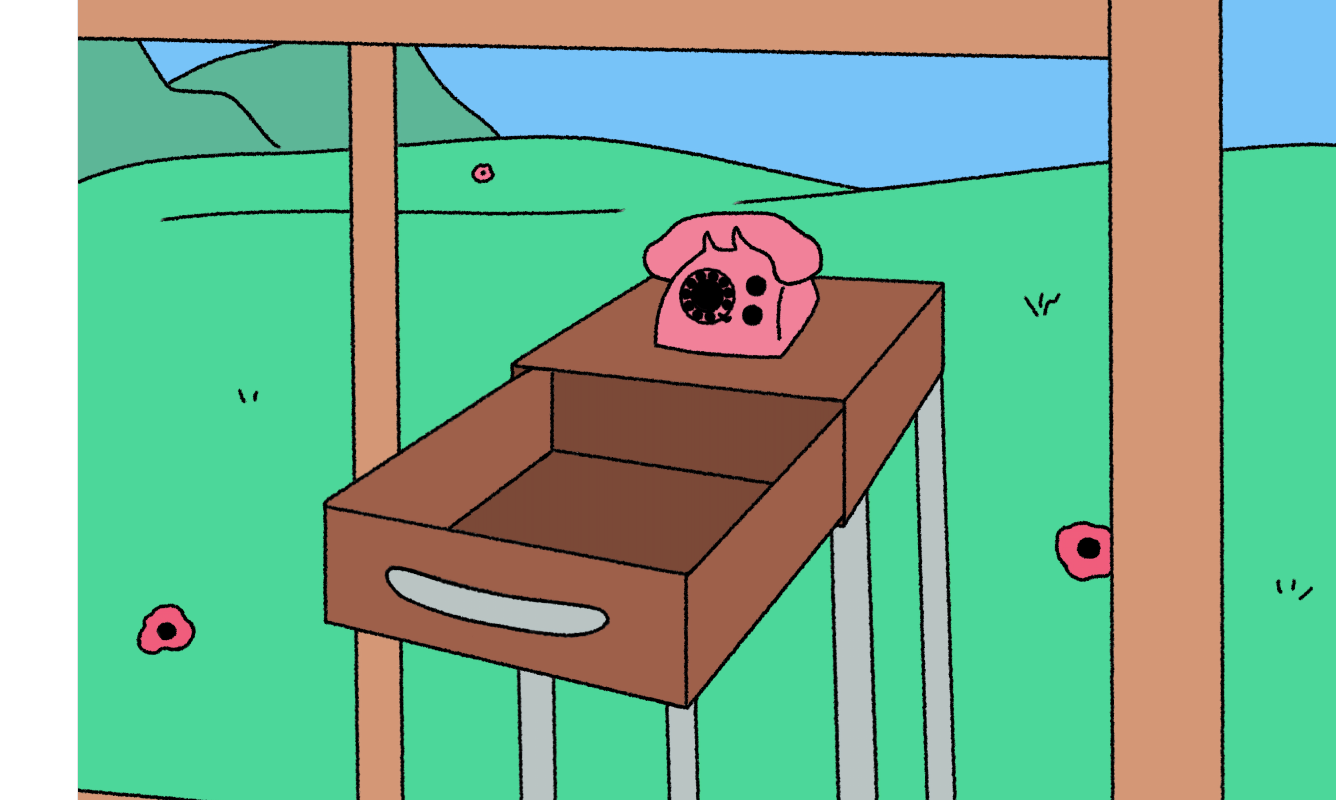
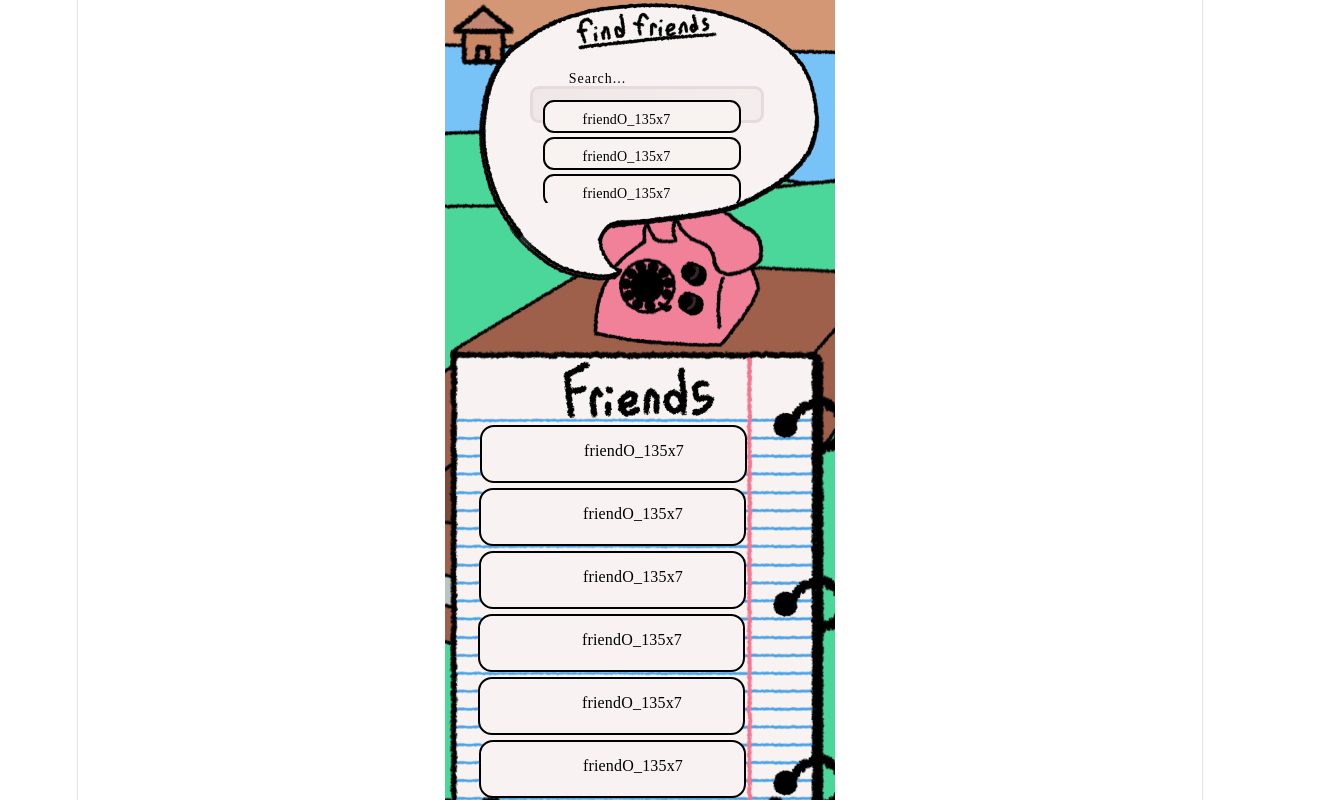
Before and after one commit to AliDAndrea/sugokuSudoku, a React (Vite) app in the folder Sugoku-Sudoku/: page /friends in a window 1280 px wide. Shown: the top 800 px of the page, 1336 px wide, since content can reach past the window. Built offline with nearby package versions, Linux system fonts and the light colour scheme.

Commit message:
friendStyling

```diff
--- a/Sugoku-Sudoku/src/FriendsPage.jsx
+++ b/Sugoku-Sudoku/src/FriendsPage.jsx
@@ -3,149 +3,154 @@ import * as images from './figmages/index.js'
 
 export default function FriendManagement() {
   return (
-    <div className="min-w-screen min-h-screen overflow-hidden">
+    <div style={{backgroundColor: '#fff', width: '100%', maxWidth: '390px', aspectRatio: '390 / 844', position: 'relative', overflow: 'hidden', margin: '0 auto',}}>
       <img
         src={images.BgFriends}
-        className="w-[1258px] h-full absolute -left-[427px] top-0 max-w-none"
+        style={{ width: '1258px', height: '100%', position: 'absolute', left: '-427px', top: '0', maxWidth: 'none' }}
         alt="bgDeco"
       />
-      <div className="w-[417px] h-[525px] absolute -left-[3px] top-[345px]">
+      <div style={{ width: '417px', height: '525px', position: 'absolute', left: '-3px', top: '345px' }}>
         <img
           src={images.FriendsPage}
-          className="w-[417px] h-[525px] absolute left-0 -top-0 max-w-none"
+          style={{ width: '417px', height: '525px', position: 'absolute', left: '0', top: '-0', maxWidth: 'none' }}
           alt="FriendsPage"
         />
         <img
           src={images.Arrowright}
-          className="w-[51px] h-[63px] absolute left-[316px] top-[449px] max-w-none"
+          style={{ width: '51px', height: '63px', position: 'absolute', right: '11%', top: '449px', maxWidth: 'none' }}
           alt="PageRight"
         />
         <img
           src={images.Arrowleft}
-          className="w-[51px] h-[63px] absolute left-[67px] top-[449px] max-w-none"
+          style={{ width: '51px', height: '63px', position: 'absolute', left: '2.5%', top: '449px', maxWidth: 'none' }}
           alt="PageLeft"
         />
       </div>
       <img
         src={images.PhoneButton}
-        className="w-7 h-[27px] absolute left-[235px] top-[271px] max-w-none"
+        style={{ width: '28px', height: '27px', position: 'absolute', left: '235px', top: '260px', maxWidth: 'none' }}
         alt="Untitled77_20260904152000 1"
       />
-      <div className="w-[263px] h-[54px] absolute left-[35px] top-[425px]">
-        <div className="rounded-[14px] border-2 border-[#000] bg-[#F8F3F2] w-[263px] h-[54px] absolute left-0 top-0"></div>
-        <div className="w-[38px] h-[38px] absolute left-2.5 top-2"></div>
-        <div className="w-[38px] h-[38px] absolute left-[209px] top-2"></div>
-        <p className="flex flex-col justify-center text-[#000] font-piedra text-lg w-[200px] h-[22px] absolute left-[54px] top-[15px]">
+      <img
+        src={images.PhoneButton}
+        style={{ width: '28px', height: '27px', position: 'absolute', left: '232px', top: '290px', maxWidth: 'none' }}
+        alt="Untitled77_20260904152000 1"
+      />
+      <div style={{ width: '263px', height: '54px', position: 'absolute', left: '35px', top: '425px' }}>
+        <div style={{ borderRadius: '14px', border: '2px solid #000', backgroundColor: '#F8F3F2', width: '263px', height: '54px', position: 'absolute', left: '0', top: '0' }}></div>
+        <div style={{ width: '38px', height: '38px', position: 'absolute', left: '2.5px', top: '2px' }}></div>
+        <div style={{ width: '38px', height: '38px', position: 'absolute', left: '209px', top: '2px' }}></div>
+        <p style={{ display: 'flex', flexDirection: 'column', justifyContent: 'center', color: '#000', fontFamily: 'Piedra', fontSize: '16px', width: '200px', height: '22px', position: 'absolute', left: '54px', top: '15px' }}>
           friendO_135x7
         </p>
       </div>
-      <div className="w-[263px] h-[54px] absolute left-[34px] top-[551px]">
-        <div className="rounded-[14px] border-2 border-[#000] bg-[#F8F3F2] w-[263px] h-[54px] absolute left-0 top-0"></div>
-        <div className="w-[38px] h-[38px] absolute left-2.5 top-2"></div>
-        <div className="w-[38px] h-[38px] absolute left-[209px] top-2"></div>
-        <p className="flex flex-col justify-center text-[#000] font-piedra text-lg w-[200px] h-[22px] absolute left-[54px] top-[15px]">
+      <div style={{ width: '263px', height: '54px', position: 'absolute', left: '34px', top: '551px' }}>
+        <div style={{ borderRadius: '14px', border: '2px solid #000', backgroundColor: '#F8F3F2', width: '263px', height: '54px', position: 'absolute', left: '0', top: '0' }}></div>
+        <div style={{ width: '38px', height: '38px', position: 'absolute', left: '2.5px', top: '2px' }}></div>
+        <div style={{ width: '38px', height: '38px', position: 'absolute', left: '209px', top: '2px' }}></div>
+        <p style={{ display: 'flex', flexDirection: 'column', justifyContent: 'center', color: '#000', fontFamily: 'Piedra', fontSize: '16px', width: '200px', height: '22px', position: 'absolute', left: '54px', top: '15px' }}>
           friendO_135x7
         </p>
       </div>
-      <div className="w-[263px] h-[54px] absolute left-[33px] top-[677px]">
-        <div className="rounded-[14px] border-2 border-[#000] bg-[#F8F3F2] w-[263px] h-[54px] absolute left-0 top-0"></div>
-        <div className="w-[38px] h-[38px] absolute left-2.5 top-2"></div>
-        <div className="w-[38px] h-[38px] absolute left-[209px] top-2"></div>
-        <p className="flex flex-col justify-center text-[#000] font-piedra text-lg w-[200px] h-[22px] absolute left-[54px] top-[15px]">
+      <div style={{ width: '263px', height: '54px', position: 'absolute', left: '33px', top: '677px' }}>
+        <div style={{ borderRadius: '14px', border: '2px solid #000', backgroundColor: '#F8F3F2', width: '263px', height: '54px', position: 'absolute', left: '0', top: '0' }}></div>
+        <div style={{ width: '38px', height: '38px', position: 'absolute', left: '2.5px', top: '2px' }}></div>
+        <div style={{ width: '38px', height: '38px', position: 'absolute', left: '209px', top: '2px' }}></div>
+        <p style={{ display: 'flex', flexDirection: 'column', justifyContent: 'center', color: '#000', fontFamily: 'Piedra', fontSize: '16px', width: '200px', height: '22px', position: 'absolute', left: '54px', top: '15px' }}>
           friendO_135x7
         </p>
       </div>
-      <div className="w-[263px] h-[54px] absolute left-[34px] top-[488px]">
-        <div className="rounded-[14px] border-2 border-[#000] bg-[#F8F3F2] w-[263px] h-[54px] absolute left-0 top-0"></div>
-        <div className="w-[38px] h-[38px] absolute left-2.5 top-2"></div>
-        <div className="w-[38px] h-[38px] absolute left-[209px] top-2"></div>
-        <p className="flex flex-col justify-center text-[#000] font-piedra text-lg w-[200px] h-[22px] absolute left-[54px] top-[15px]">
+      <div style={{ width: '263px', height: '54px', position: 'absolute', left: '34px', top: '488px' }}>
+        <div style={{ borderRadius: '14px', border: '2px solid #000', backgroundColor: '#F8F3F2', width: '263px', height: '54px', position: 'absolute', left: '0', top: '0' }}></div>
+        <div style={{ width: '38px', height: '38px', position: 'absolute', left: '2.5px', top: '2px' }}></div>
+        <div style={{ width: '38px', height: '38px', position: 'absolute', left: '209px', top: '2px' }}></div>
+        <p style={{ display: 'flex', flexDirection: 'column', justifyContent: 'center', color: '#000', fontFamily: 'Piedra', fontSize: '16px', width: '200px', height: '22px', position: 'absolute', left: '54px', top: '15px' }}>
           friendO_135x7
         </p>
       </div>
-      <div className="w-[263px] h-[54px] absolute left-[33px] top-[614px]">
-        <div className="rounded-[14px] border-2 border-[#000] bg-[#F8F3F2] w-[263px] h-[54px] absolute left-0 top-0"></div>
-        <div className="w-[38px] h-[38px] absolute left-2.5 top-2"></div>
-        <div className="w-[38px] h-[38px] absolute left-[209px] top-2"></div>
-        <p className="flex flex-col justify-center text-[#000] font-piedra text-lg w-[200px] h-[22px] absolute left-[54px] top-[15px]">
+      <div style={{ width: '263px', height: '54px', position: 'absolute', left: '33px', top: '614px' }}>
+        <div style={{ borderRadius: '14px', border: '2px solid #000', backgroundColor: '#F8F3F2', width: '263px', height: '54px', position: 'absolute', left: '0', top: '0' }}></div>
+        <div style={{ width: '38px', height: '38px', position: 'absolute', left: '2.5px', top: '2px' }}></div>
+        <div style={{ width: '38px', height: '38px', position: 'absolute', left: '209px', top: '2px' }}></div>
+        <p style={{ display: 'flex', flexDirection: 'column', justifyContent: 'center', color: '#000', fontFamily: 'Piedra', fontSize: '16px', width: '200px', height: '22px', position: 'absolute', left: '54px', top: '15px' }}>
           friendO_135x7
         </p>
       </div>
-      <div className="w-[263px] h-[54px] absolute left-8 top-[740px]">
-        <div className="rounded-[14px] border-2 border-[#000] bg-[#F8F3F2] w-[263px] h-[54px] absolute left-0 top-0"></div>
-        <div className="w-[38px] h-[38px] absolute left-2.5 top-2"></div>
-        <div className="w-[38px] h-[38px] absolute left-[209px] top-2"></div>
-        <p className="flex flex-col justify-center text-[#000] font-piedra text-lg w-[200px] h-[22px] absolute left-[54px] top-[15px]">
+      <div style={{ width: '263px', height: '54px', position: 'absolute', left: '34px', top: '740px' }}>
+        <div style={{ borderRadius: '14px', border: '2px solid #000', backgroundColor: '#F8F3F2', width: '263px', height: '54px', position: 'absolute', left: '0', top: '0' }}></div>
+        <div style={{ width: '38px', height: '38px', position: 'absolute', left: '2.5px', top: '2px' }}></div>
+        <div style={{ width: '38px', height: '38px', position: 'absolute', left: '209px', top: '2px' }}></div>
+        <p style={{ display: 'flex', flexDirection: 'column', justifyContent: 'center', color: '#000', fontFamily: 'Piedra', fontSize: '16px', width: '200px', height: '22px', position: 'absolute', left: '54px', top: '15px' }}>
           friendO_135x7
         </p>
       </div>
-      <div className="w-[352px] h-[282px] absolute left-[29px] top-0">
+      <div style={{ width: '352px', height: '282px', position: 'absolute', left: '29px', top: '0' }}>
         <img
           src={images.FriendRequests}
-          className="w-[352px] h-[282px] absolute left-0 top-0 max-w-none"
+          style={{ width: '352px', height: '282px', position: 'absolute', left: '0', top: '0', maxWidth: 'none' }}
           alt="FriendRequests"
         />
-        <div className="flex pt-1 pr-3 pb-[18px] pl-3 flex-col items-start gap-2 w-[218px] h-[125px] absolute left-[59px] top-[63px] overflow-hidden">
-          <div className="w-[194px] h-[29px] relative">
-            <div className="rounded-[11px] border-2 border-[#000] bg-[#F8F3F1] w-[194px] h-[29px] absolute left-0 top-0"></div>
-            <div className="w-5 h-5 absolute left-[5px] top-1"></div>
-            <div className="w-5 h-5 absolute left-[167px] top-[5px]"></div>
-            <p className="flex flex-col justify-center text-[#000] font-piedra text-sm w-[107px] h-3 absolute left-[30px] top-[9px]">
+        <div style={{ display: 'flex', paddingTop: '4px', paddingRight: '12px', paddingBottom: '72px', paddingLeft: '12px', flexDirection: 'column', alignItems: 'flex-start', gap: '8px', width: '218px', height: '125px', position: 'absolute', left: '59px', top: '63px', overflow: 'hidden' }}>
+          <div style={{ width: '194px', height: '29px', position: 'relative' }}>
+            <div style={{ borderRadius: '11px', border: '2px solid #000', backgroundColor: '#F8F3F1', width: '194px', height: '29px', position: 'absolute', left: '0', top: '0' }}></div>
+            <div style={{ width: '5px', height: '5px', position: 'absolute', left: '5px', top: '1px' }}></div>
+            <div style={{ width: '5px', height: '5px', position: 'absolute', left: '167px', top: '5px' }}></div>
+            <p style={{ display: 'flex', flexDirection: 'column', justifyContent: 'center', color: '#000', fontFamily: 'Piedra', fontSize: '14px', width: '107px', height: '22px', position: 'absolute', left: '30px', top: '9px' }}>
               friendO_135x7
             </p>
           </div>
-          <div className="w-[194px] h-[29px] relative">
-            <div className="rounded-[11px] border-2 border-[#000] bg-[#F8F3F1] w-[194px] h-[29px] absolute left-0 top-0"></div>
-            <div className="w-5 h-5 absolute left-[5px] top-1"></div>
-            <div className="w-5 h-5 absolute left-[167px] top-1"></div>
-            <p className="flex flex-col justify-center text-[#000] font-piedra text-sm w-[107px] h-3 absolute left-[30px] top-[9px]">
+          <div style={{ width: '194px', height: '29px', position: 'relative' }}>
+            <div style={{ borderRadius: '11px', border: '2px solid #000', backgroundColor: '#F8F3F1', width: '194px', height: '29px', position: 'absolute', left: '0', top: '0' }}></div>
+            <div style={{ width: '5px', height: '5px', position: 'absolute', left: '5px', top: '1px' }}></div>
+            <div style={{ width: '5px', height: '5px', position: 'absolute', left: '167px', top: '5px' }}></div>
+            <p style={{ display: 'flex', flexDirection: 'column', justifyContent: 'center', color: '#000', fontFamily: 'Piedra', fontSize: '14px', width: '107px', height: '22px', position: 'absolute', left: '30px', top: '9px' }}>
               friendO_135x7
             </p>
           </div>
-          <div className="w-[194px] h-[29px] relative">
-            <div className="rounded-[11px] border-2 border-[#000] bg-[#F8F3F1] w-[194px] h-[29px] absolute left-0 top-0"></div>
-            <div className="w-5 h-5 absolute left-[5px] top-1"></div>
-            <div className="w-5 h-5 absolute left-[167px] top-1"></div>
-            <p className="flex flex-col justify-center text-[#000] font-piedra text-sm w-[107px] h-3 absolute left-[30px] top-[9px]">
+          <div style={{ width: '194px', height: '29px', position: 'relative' }}>
+            <div style={{ borderRadius: '11px', border: '2px solid #000', backgroundColor: '#F8F3F1', width: '194px', height: '29px', position: 'absolute', left: '0', top: '0' }}></div>
+            <div style={{ width: '5px', height: '5px', position: 'absolute', left: '5px', top: '1px' }}></div>
+            <div style={{ width: '5px', height: '5px', position: 'absolute', left: '167px', top: '5px' }}></div>
+            <p style={{ display: 'flex', flexDirection: 'column', justifyContent: 'center', color: '#000', fontFamily: 'Piedra', fontSize: '14px', width: '107px', height: '22px', position: 'absolute', left: '30px', top: '9px' }}>
               friendO_135x7
             </p>
           </div>
         </div>
       </div>
-      <div className="w-[356px] h-[283px] absolute left-[29px] top-0">
+      <div style={{ width: '356px', height: '283px', position: 'absolute', left: '29px', top: '0' }}>
         <img
           src={images.FindFriends}
-          className="w-[356px] h-[283px] absolute left-0 top-0 max-w-none"
+          style={{ width: '356px', height: '283px', position: 'absolute', left: '0', top: '0', maxWidth: 'none' }}
           alt="FindFriends"
         />
-        <div className="w-[228px] h-[31px] absolute left-14 top-[55px]">
-          <div className="rounded-[9px] border-[3px] border-[#E5DBDB] bg-linear-[90deg,rgba(221,211,209,0.34)0%,rgba(234,225,223,0.34)100%] w-[228px] h-[31px] absolute left-0 top-[31px]"></div>
-          <p className="text-[#000] font-piedra text-xs w-[109px] h-[11px] absolute left-[13px] top-[11px] tracking-[0.07em]">
+        <div style={{ width: '228px', height: '31px', position: 'absolute', left: '56px', top: '55px' }}>
+          <div style={{ borderRadius: '9px', border: '3px solid #E5DBDB', background: 'linear-gradient(90deg, rgba(221,211,209,0.34) 0%, rgba(234,225,223,0.34) 100%)', width: '228px', height: '31px', position: 'absolute', left: '0', top: '31px' }}></div>
+          <p style={{ color: '#000', fontFamily: 'Piedra', fontSize: '14px', width: '109px', height: '11px', position: 'absolute', left: '13px', top: '11px', letterSpacing: '0.07em' }}>
             Search...
           </p>
         </div>
-        <div className="flex pt-1 pr-3 pb-0 pl-3 flex-col justify-end items-start gap-2 w-[218px] h-[104px] absolute left-[57px] top-[95px] overflow-hidden">
-          <div className="w-[194px] h-[29px] relative">
-            <div className="rounded-[11px] border-2 border-[#000] bg-[#F8F3F1] w-[194px] h-[29px] absolute left-0 top-0"></div>
-            <div className="w-5 h-5 absolute left-[5px] top-1"></div>
-            <div className="w-5 h-5 absolute left-[167px] top-[5px]"></div>
-            <p className="flex flex-col justify-center text-[#000] font-piedra text-sm w-[107px] h-3 absolute left-[30px] top-[9px]">
+        <div style={{ display: 'flex', paddingTop: '4px', paddingRight: '12px', paddingBottom: '0', paddingLeft: '12px', flexDirection: 'column', justifyContent: 'flex-end', alignItems: 'flex-start', gap: '8px', width: '218px', height: '104px', position: 'absolute', left: '57px', top: '95px', overflow: 'hidden' }}>
+          <div style={{ width: '194px', height: '29px', position: 'relative' }}>
+            <div style={{ borderRadius: '11px', border: '2px solid #000', backgroundColor: '#F8F3F1', width: '194px', height: '29px', position: 'absolute', left: '0', top: '0' }}></div>
+            <div style={{ width: '5px', height: '5px', position: 'absolute', left: '5px', top: '1px' }}></div>
+            <div style={{ width: '5px', height: '5px', position: 'absolute', left: '167px', top: '5px' }}></div>
+            <p style={{ display: 'flex', flexDirection: 'column', justifyContent: 'center', color: '#000', fontFamily: 'Piedra', fontSize: '14px', width: '107px', height: '22px', position: 'absolute', left: '30px', top: '9px' }}>
               friendO_135x7
             </p>
           </div>
-          <div className="w-[194px] h-[29px] relative">
-            <div className="rounded-[11px] border-2 border-[#000] bg-[#F8F3F1] w-[194px] h-[29px] absolute left-0 top-0"></div>
-            <div className="w-5 h-5 absolute left-[5px] top-1"></div>
-            <div className="w-5 h-5 absolute left-[167px] top-1"></div>
-            <p className="flex flex-col justify-center text-[#000] font-piedra text-sm w-[107px] h-3 absolute left-[30px] top-[9px]">
+          <div style={{ width: '194px', height: '29px', position: 'relative' }}>
+            <div style={{ borderRadius: '11px', border: '2px solid #000', backgroundColor: '#F8F3F1', width: '194px', height: '29px', position: 'absolute', left: '0', top: '0' }}></div>
+            <div style={{ width: '5px', height: '5px', position: 'absolute', left: '5px', top: '1px' }}></div>
+            <div style={{ width: '5px', height: '5px', position: 'absolute', left: '167px', top: '5px' }}></div>
+            <p style={{ display: 'flex', flexDirection: 'column', justifyContent: 'center', color: '#000', fontFamily: 'Piedra', fontSize: '14px', width: '107px', height: '22px', position: 'absolute', left: '30px', top: '9px' }}>
               friendO_135x7
             </p>
           </div>
-          <div className="w-[194px] h-[29px] relative">
-            <div className="rounded-[11px] border-2 border-[#000] bg-[#F8F3F1] w-[194px] h-[29px] absolute left-0 top-0"></div>
-            <div className="w-5 h-5 absolute left-[5px] top-1"></div>
-            <div className="w-5 h-5 absolute left-[167px] top-1"></div>
-            <p className="flex flex-col justify-center text-[#000] font-piedra text-sm w-[107px] h-3 absolute left-[30px] top-[9px]">
+          <div style={{ width: '194px', height: '29px', position: 'relative' }}>
+            <div style={{ borderRadius: '11px', border: '2px solid #000', backgroundColor: '#F8F3F1', width: '194px', height: '29px', position: 'absolute', left: '0', top: '0' }}></div>
+            <div style={{ width: '5px', height: '5px', position: 'absolute', left: '5px', top: '1px' }}></div>
+            <div style={{ width: '5px', height: '5px', position: 'absolute', left: '167px', top: '5px' }}></div>
+            <p style={{ display: 'flex', flexDirection: 'column', justifyContent: 'center', color: '#000', fontFamily: 'Piedra', fontSize: '14px', width: '107px', height: '22px', position: 'absolute', left: '30px', top: '9px' }}>
               friendO_135x7
             </p>
           </div>
@@ -154,11 +159,11 @@ export default function FriendManagement() {
       <Link
         to="/"
         aria-label="Return to home page"
-        className="w-[67px] h-[69px] absolute left-[5px] top-0 block z-10"
+        style={{ width: '67px', height: '69px', position: 'absolute', left: '5px', top: '0', display: 'block', zIndex: '10' }}
       >
         <img
           src={images.Mainmenubutton}
-          className="w-full h-full max-w-none"
+          style={{ width: '100%', height: '100%', maxWidth: 'none' }}
           alt="MainMenuButton"
         />
       </Link>
```
